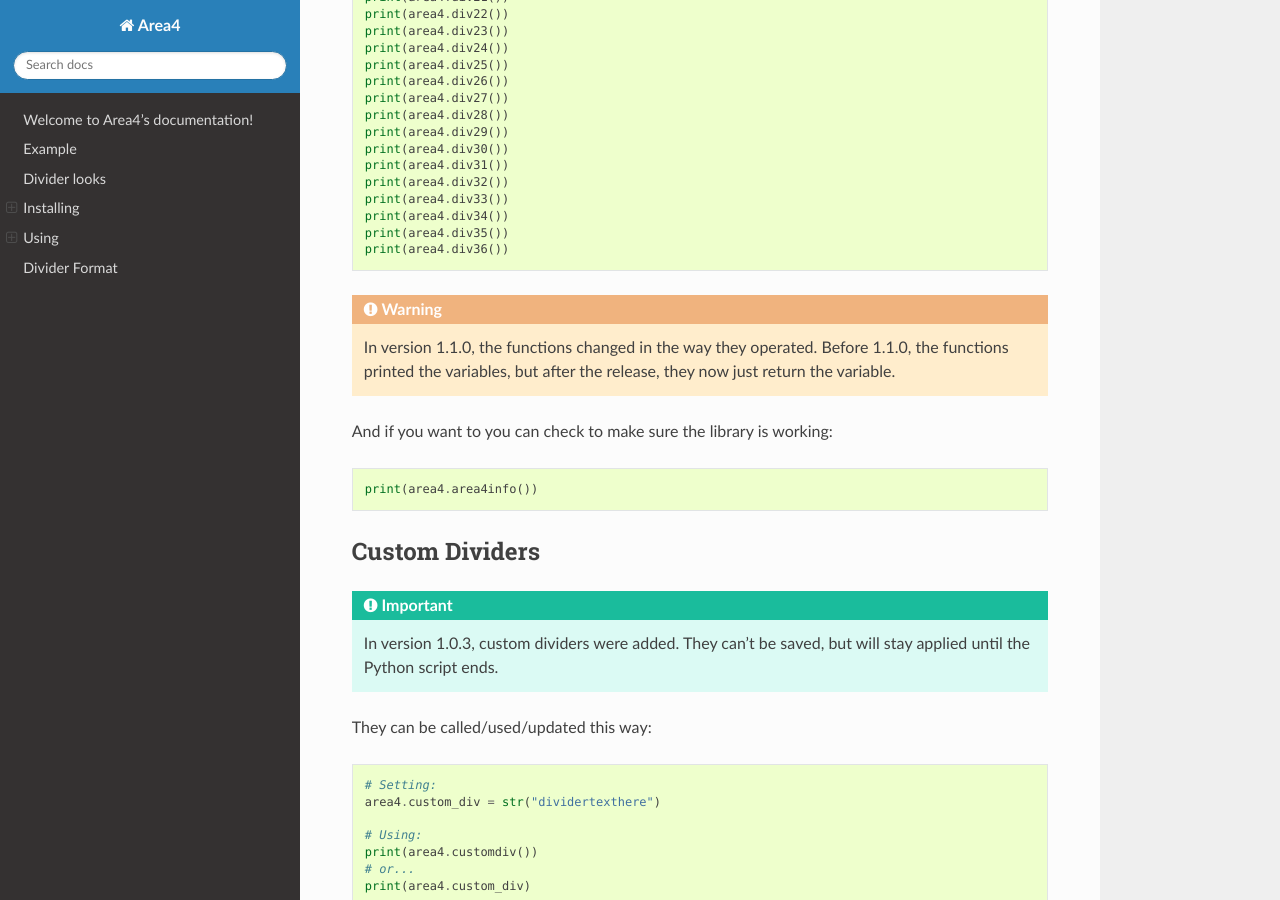
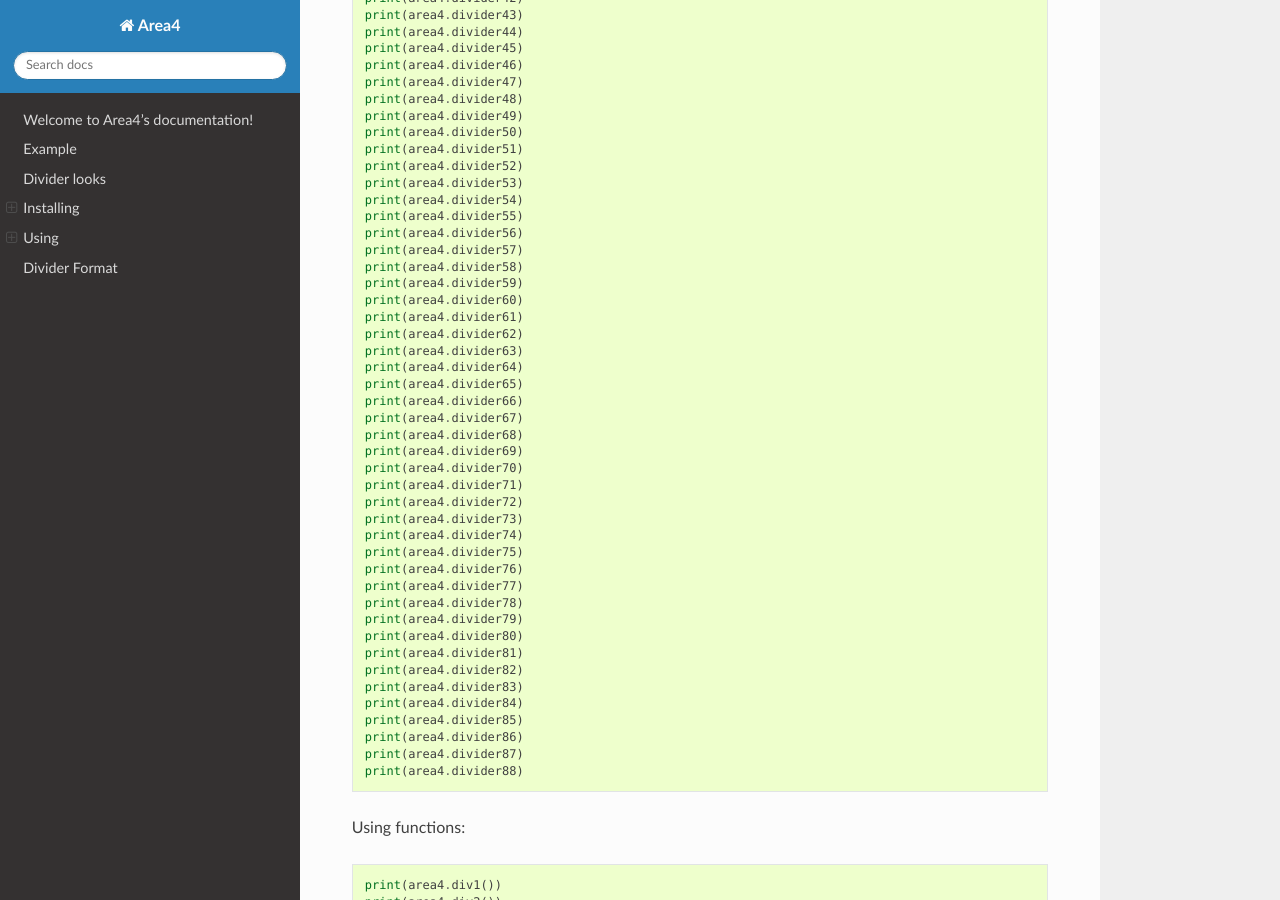
Before and after one commit to area4lib/area4, a Sphinx documentation site: the page built from docs/index.rst, in a window 1280 px wide and 900 px high, scrolled down 4549 px. Built offline with Sphinx 7.4.7 and the Read the Docs theme 2.0.0, drawn with Linux system fonts in a browser that asks for light colours; some of the changed text lies outside the part shown.

Commit message:
Almost done

```diff
--- a/docs/index.rst
+++ b/docs/index.rst
@@ -216,6 +247,36 @@ Just using plain print commands:
     print(area4.divider56)
     print(area4.divider57)
     print(area4.divider58)
+    print(area4.divider59)
+    print(area4.divider60)
+    print(area4.divider61)
+    print(area4.divider62)
+    print(area4.divider63)
+    print(area4.divider64)
+    print(area4.divider65)
+    print(area4.divider66)
+    print(area4.divider67)
+    print(area4.divider68)
+    print(area4.divider69)
+    print(area4.divider70)
+    print(area4.divider71)
+    print(area4.divider72)
+    print(area4.divider73)
+    print(area4.divider74)
+    print(area4.divider75)
+    print(area4.divider76)
+    print(area4.divider77)
+    print(area4.divider78)
+    print(area4.divider79)
+    print(area4.divider80)
+    print(area4.divider81)
+    print(area4.divider82)
+    print(area4.divider83)
+    print(area4.divider84)
+    print(area4.divider85)
+    print(area4.divider86)
+    print(area4.divider87)
+    print(area4.divider88)
 
 
 Using functions:
```
Also changed, not shown: other parts of docs/index.rst (+31 -0 lines).
